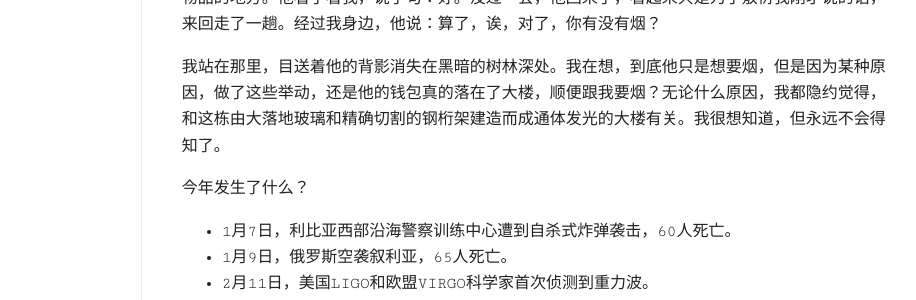
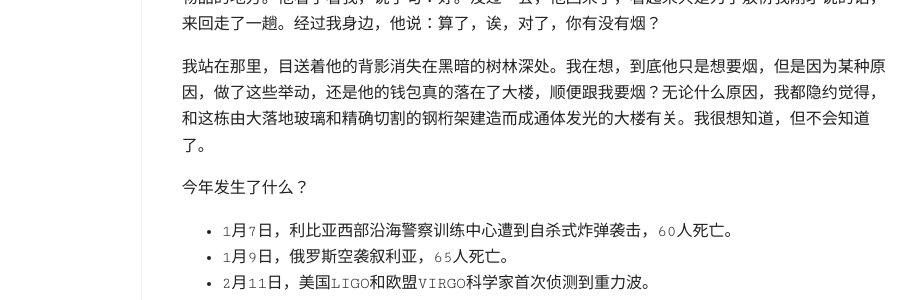
Before and after one commit to crabcanon/crabcanon.github.com, a Jekyll site: the page built from _posts/2016-11-25-complexity.md, in a window 1280 px wide and 900 px high. Shown: the part 391-691 px from the top of the window, without its empty margins (192-1108 px from the left). Built offline with Jekyll 4.4.1, drawn with Linux system fonts in a browser that asks for light colours.

Commit message:
Update blog.

```diff
--- a/_posts/2016-11-25-complexity.md
+++ b/_posts/2016-11-25-complexity.md
@@ -10,7 +10,7 @@ tags: [中文]
 
 上周公司迁新址，由于新环境不熟，趁休息到大楼外转一圈，当时天色已暗，刚走到吸烟区，突然看到一个像难民的人快步走向我，他迟疑一下，对我说：嘿，我钱包落在楼上了，指了指公司。但没有想进去的意思，我有点奇怪，但也礼貌的对他说：前面有个门，进去问问前台，他们有专门存放遗留物品的地方。他看了看我，说了句：好。没过一会，他回来了，看起来只是为了敷衍我刚才说的话，来回走了一趟。经过我身边，他说：算了，诶，对了，你有没有烟？
 
-我站在那里，目送着他的背影消失在黑暗的树林深处。我在想，到底他只是想要烟，但是因为某种原因，做了这些举动，还是他的钱包真的落在了大楼，顺便跟我要烟？无论什么原因，我都隐约觉得，和这栋由大落地玻璃和精确切割的钢桁架建造而成通体发光的大楼有关。我很想知道，但永远不会得知了。
+我站在那里，目送着他的背影消失在黑暗的树林深处。我在想，到底他只是想要烟，但是因为某种原因，做了这些举动，还是他的钱包真的落在了大楼，顺便跟我要烟？无论什么原因，我都隐约觉得，和这栋由大落地玻璃和精确切割的钢桁架建造而成通体发光的大楼有关。我很想知道，但不会知道了。
 
 今年发生了什么？
 
```
